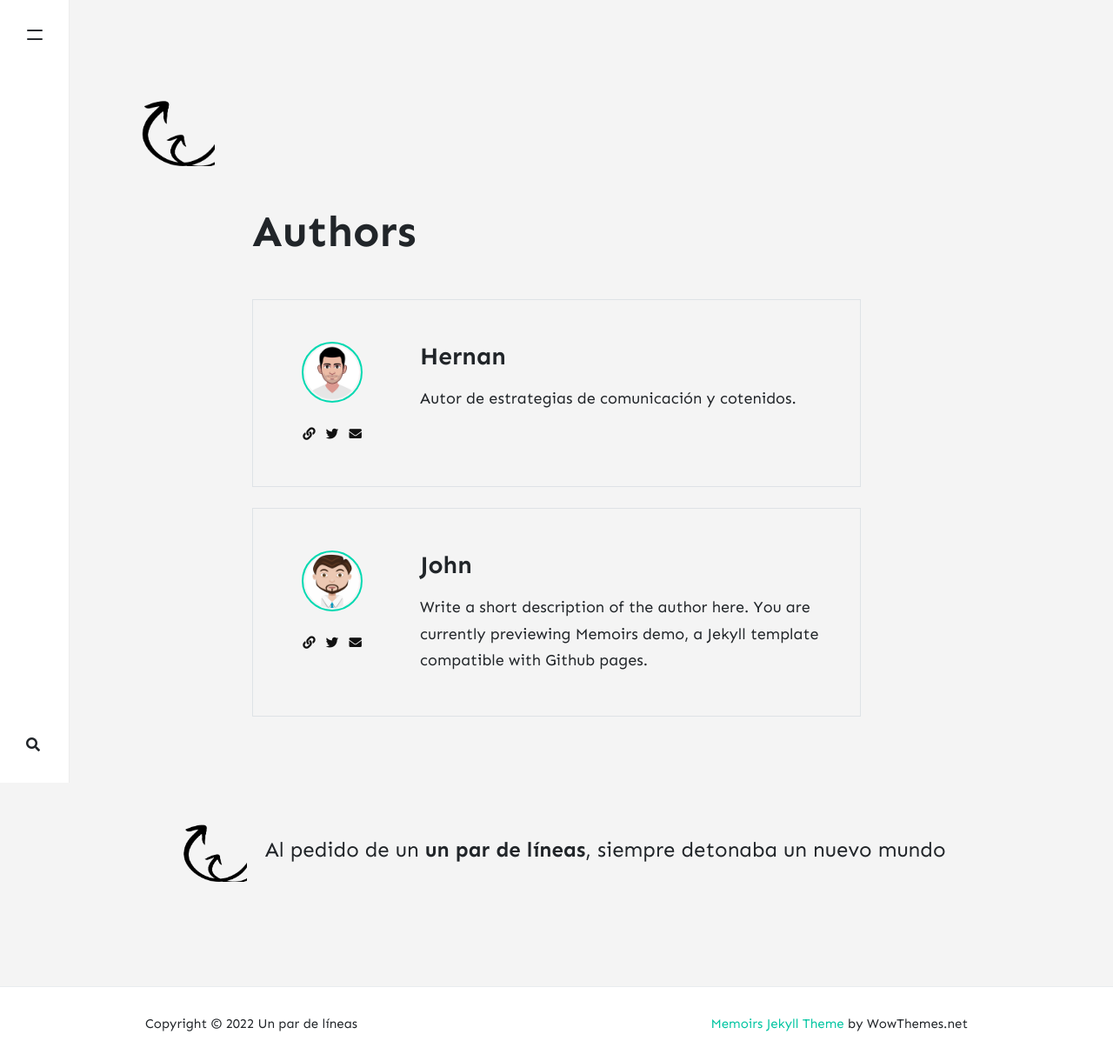
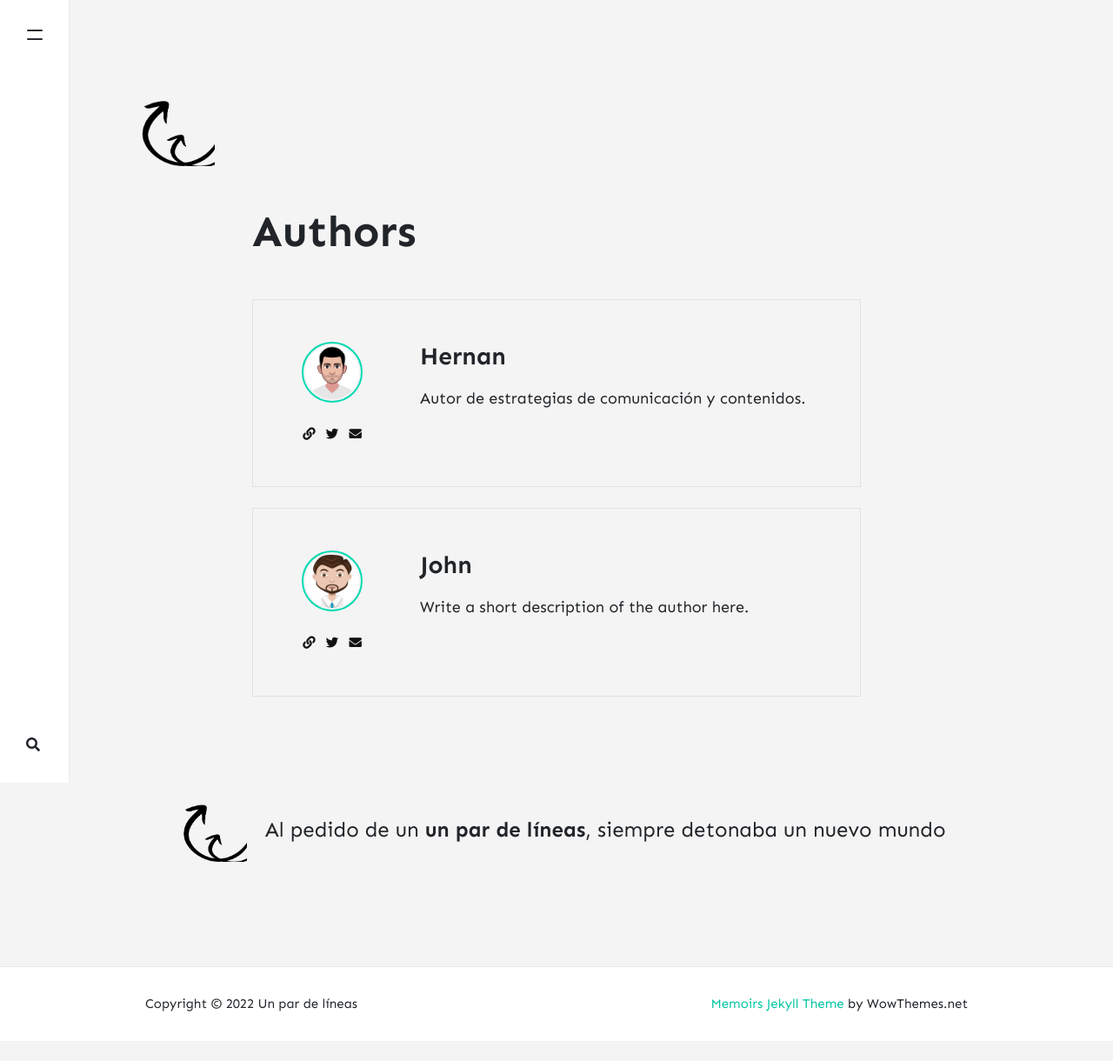
Before and after one commit to kanancho/unpardelineas, a Jekyll site: the page built from _pages/authors.html, in a window 1280 px wide. Shown: the whole page at 87% size. Built offline with Jekyll 4.4.1, drawn with Linux system fonts in a browser that asks for light colours; nearby versions of some CDN libraries; comment, search, counter and statistics services are not loaded; after the commit the page ends 1197 px from its top, so only the background shows below that.

Commit message:
Update _config.yml

```diff
--- a/_config.yml
+++ b/_config.yml
@@ -21,15 +21,15 @@
     email: hernangarciaval@gmail.com
     web: https://www.hernangarciaval.com
     twitter: https://twitter.com/hernangarciaval
-    description: "Autor de estrategias de comunicación y cotenidos."
+    description: "Autor de estrategias de comunicación y contenidos."
   john:
     name: John
     display_name: John
     avatar: 'assets/images/avatar.png'
     email: wowthemesnet@gmail.com
-    web: https://www.wowthemes.net
-    twitter: https://twitter.com/wowthemesnet
-    description: "Write a short description of the author here. You are currently previewing Memoirs demo, a Jekyll template compatible with Github pages."
+    web: https://www.unpardelineas.com
+    twitter: https://twitter.com/hernangarciaval
+    description: "Write a short description of the author here."
 
 # Plugins
 plugins:
```
